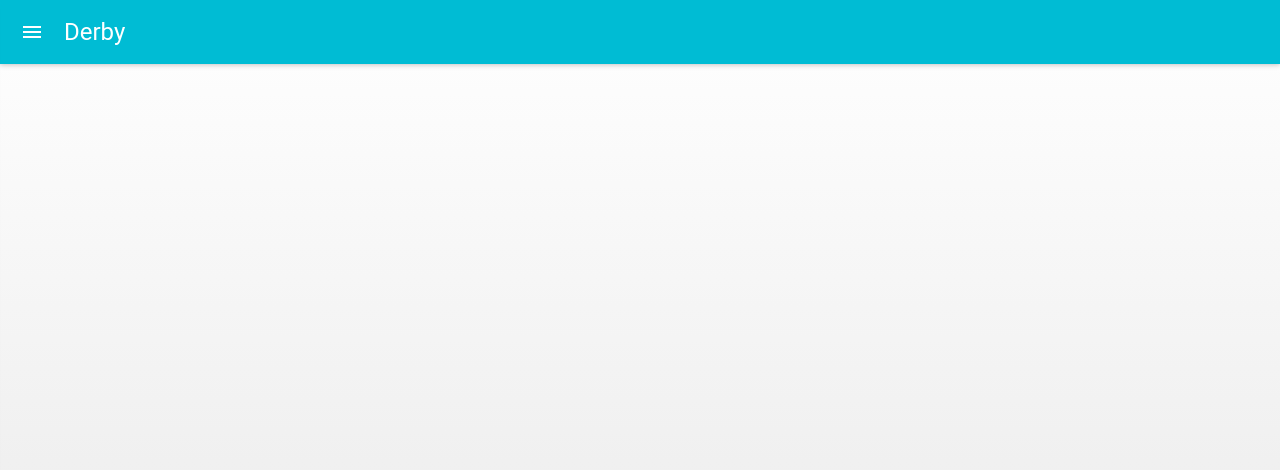
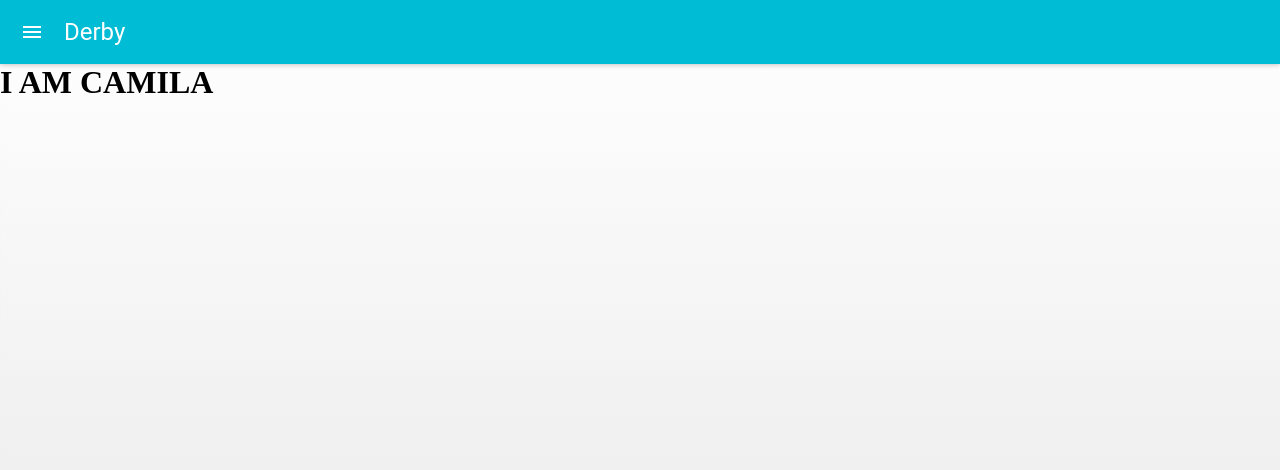
Before and after one commit to tantan587/derby, a React app: page /joinleague in a window 1280 px wide. Shown: the top 470 px of the page. Built offline with nearby package versions, Linux system fonts and the light colour scheme; the HTML template or start-up script is replaced by a standard one.

Commit message:
testing header
hello world test

```diff
--- a/src/common/components/ui/JoinALeague.js
+++ b/src/common/components/ui/JoinALeague.js
@@ -4,8 +4,10 @@ class JoinALeague extends Component {
     render() {
         return (
         <div>
-    </div>
-        )}
+        <h1>I AM CAMILA</h1>
+        </div>
+    );
+    }
 }
 
 export default JoinALeague
```
